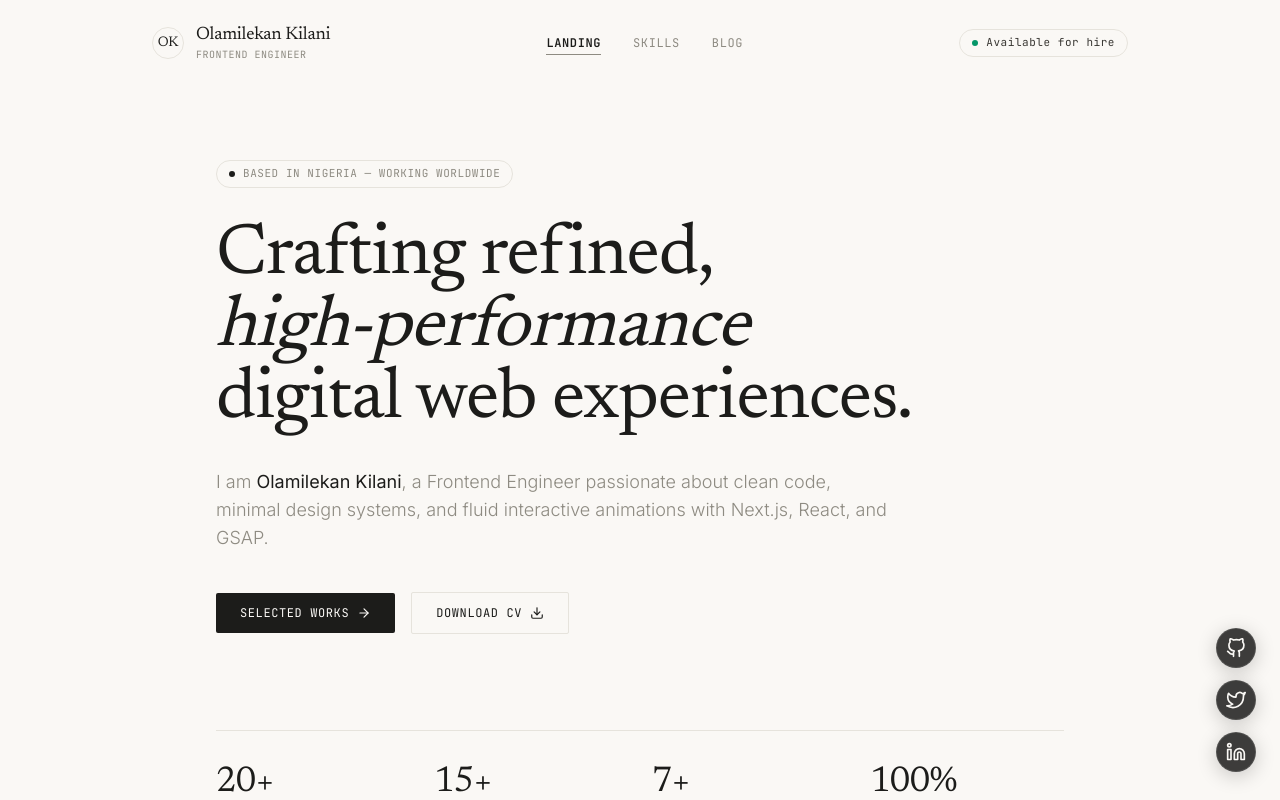
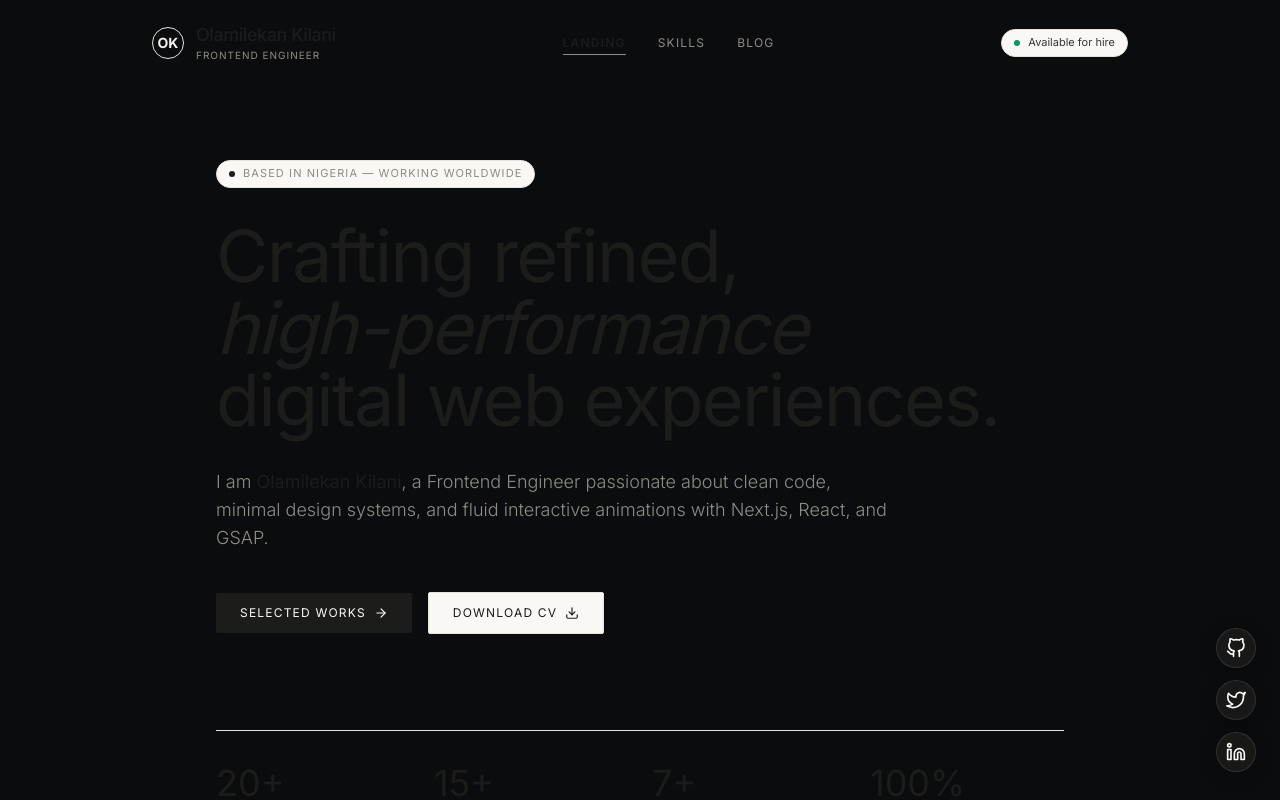
Before and after one commit to kilan080/portfolio, a Next.js app: page / in a window 1280 px wide. Shown: the top 800 px of the page. Built offline with nearby package versions, Linux system fonts and the light colour scheme.

Commit message:
feat: initialize portfolio project with Next.js, Tailwind CSS, GSAP, and core site structure

```diff
--- a/src/app/globals.css
+++ b/src/app/globals.css
@@ -3,13 +3,12 @@
 @tailwind utilities;
 
 :root {
-  --bg-color: #FAF8F5;
-  --text-main: #1C1C1A;
-  --text-muted: #8E8B82;
-  --text-subtle: #A29E96;
-  --border-color: #E6E3DC;
-  --border-dark: #1C1C1A;
-  --accent-color: #383632;
+  --bg-color: #0B0C0E;
+  --text-main: #F2F1ED;
+  --text-muted: #6B6F76;
+  --text-subtle: #3A3C42;
+  --border-color: #222429;
+  --accent-color: #34C77B;
 }
 
 * {
@@ -28,27 +27,15 @@ body {
   background-color: var(--bg-color);
   color: var(--text-main);
   font-family: var(--font-sans), system-ui, -apple-system, sans-serif;
-  font-size: 15px;
+  font-size: 16px;
   line-height: 1.6;
   -webkit-font-smoothing: antialiased;
   -moz-osx-font-smoothing: grayscale;
 }
 
-/* Typography styles matching reference UI */
-.font-serif-heading {
-  font-family: var(--font-serif), Georgia, serif;
-  font-weight: 400;
-  letter-spacing: -0.015em;
-}
-
-.font-mono-accent {
-  font-family: var(--font-mono), monospace;
-  letter-spacing: 0.05em;
-}
-
 /* Custom Scrollbar */
 ::-webkit-scrollbar {
-  width: 5px;
+  width: 6px;
 }
 
 ::-webkit-scrollbar-track {
@@ -56,26 +43,23 @@ body {
 }
 
 ::-webkit-scrollbar-thumb {
-  background: #D8D4CC;
-  border-radius: 2px;
+  background: var(--text-subtle);
+  border-radius: 0px;
 }
 
 ::-webkit-scrollbar-thumb:hover {
-  background: #B5B0A6;
+  background: var(--text-muted);
 }
 
 /* Custom Selection */
 ::selection {
-  background-color: #1C1C1A;
-  color: #FAF8F5;
+  background-color: var(--accent-color);
+  color: #0B0C0E;
 }
 
-/* Editorial Dividers */
-.border-editorial {
-  border-color: var(--border-color);
+/* Base Utility Classes for Typography & Editorial Layout */
+.text-balance {
+  text-wrap: balance;
 }
 
-/* Transition Utilities */
-.transition-editorial {
-  transition: all 0.3s cubic-bezier(0.16, 1, 0.3, 1);
-}
+/* Removing any generic card/box UI styles if they were present */
--- a/src/app/layout.tsx
+++ b/src/app/layout.tsx
@@ -61,15 +61,16 @@ export default function RootLayout({
       lang="en"
       className={`${newsreader.variable} ${inter.variable} ${jetbrainsMono.variable}`}
     >
-      <body className="bg-[#FAF8F5] text-[#1C1C1A] antialiased min-h-screen flex flex-col justify-between selection:bg-[#1C1C1A] selection:text-[#FAF8F5]">
+      <body className="bg-background text-foreground antialiased min-h-screen flex flex-col justify-between overflow-x-hidden">
         <NextTopLoader
-          color="#1C1C1A"
+          color="#34C77B"
           height={2}
           showSpinner={false}
           shadow="none"
         />
         <Navbar />
-        <main className="flex-1 w-full">{children}</main>
+        <main className="flex-1 w-full flex flex-col">{children}</main>
+        {/* We might remove Footer or redesign it later, but keeping it for now */}
         <Footer />
         <ContactInfo />
       </body>
--- a/tailwind.config.js
+++ b/tailwind.config.js
@@ -8,8 +8,17 @@ module.exports = {
   theme: {
     extend: {
       fontFamily: {
-        sans: ['var(--font-geist)', 'sans-serif'],
-        mono: ['var(--font-geist-mono)', 'monospace'],
+        sans: ['var(--font-sans)', 'sans-serif'],
+        mono: ['var(--font-mono)', 'monospace'],
+        serif: ['var(--font-serif)', 'serif'],
+      },
+      colors: {
+        background: 'var(--bg-color)',
+        foreground: 'var(--text-main)',
+        muted: 'var(--text-muted)',
+        subtle: 'var(--text-subtle)',
+        border: 'var(--border-color)',
+        accent: 'var(--accent-color)',
       }
     },
   },
```
